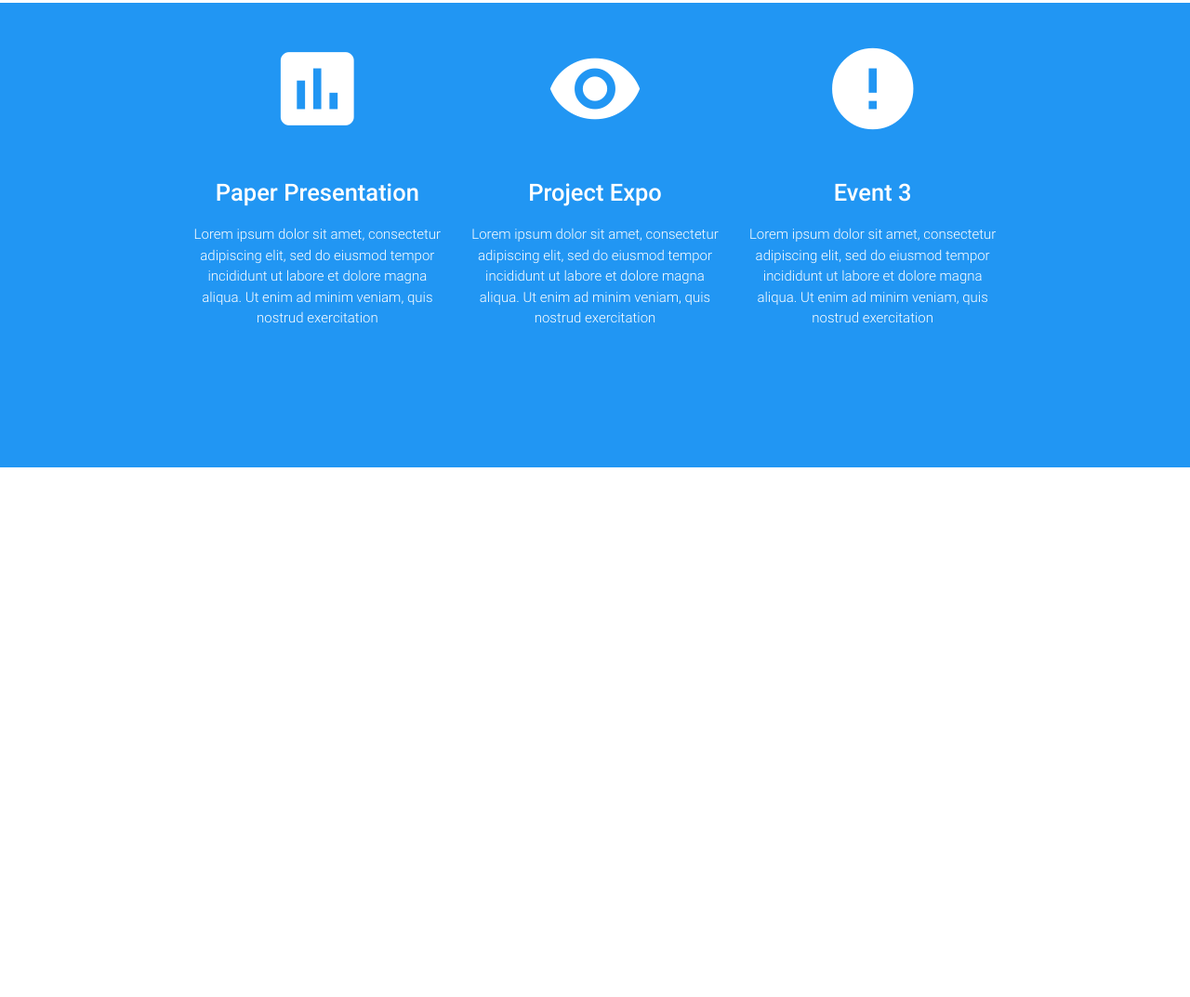
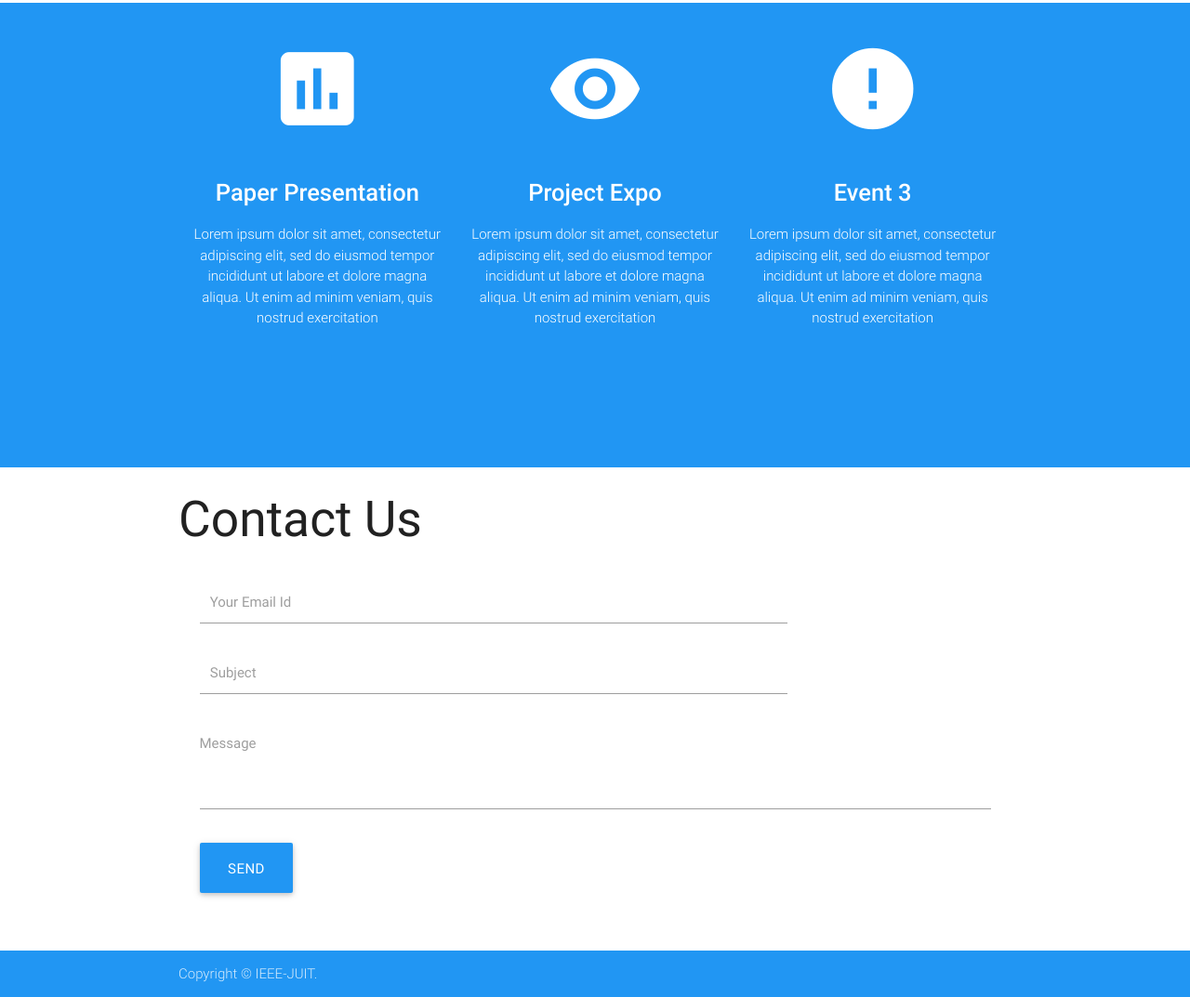
Before and after one commit to arpit9295/IEEE-R-D-Expo, a plain HTML site: page index.html in a window 1280 px wide. Shown: the part 1061-2134 px from the top of the page at 93% size. Before the commit the page ends 1564 px from the top, so only its background shows below. Drawn offline with nearby package versions, Linux system fonts and the light colour scheme; a script that the page names is missing.

Commit message:
Changed some files

```diff
--- a/index.html
+++ b/index.html
@@ -43,7 +43,7 @@
 
 
 </head>
-<body>
+<body  id="home">
 	<div class="navbar-fixed">
 	<nav class="blue">
 		<div class="nav-wrapper blue container">
@@ -53,12 +53,14 @@
 				<li><a href="#home">Home</a></li>
 				<li><a href="#intro">Introduction</a></li>
 				<li><a href="#events">Events</a></li>
+				<li><a href="#contact">Contact Us</a></li>
 				<li><a class="modal-trigger btn white blue-text waves-effect" href="#register">Register</a></li>
 			</ul>
 			<ul class="side-nav" id="mobile-demo">
 				<li><a href="#home">Home</a></li>
 				<li><a href="#intro">Introduction</a></li>
 				<li><a href="#events">Events</a></li>
+				<li><a href="#contact">Contact Us</a></li>
 				<li><a class="modal-trigger blue white-text" href="#register">Register</a></li>
 			</ul>
 		</div>
@@ -143,7 +145,7 @@
 		</div>
 		</div>
 
-	<div class="parallax-container" id="home">
+	<div class="parallax-container">
 		<div class="container" class="section no-pad-bot">
 			<h1 class="header center white-text"><br></br>IEEE R&D Expo</h1>
 			<div class="row center">
@@ -186,6 +188,42 @@
             </div>
 		</div>
 	</div>
+	<div class="parallax-container" id="contact">
+		<div class="container row">
+            <h2 class="header">Contact Us</h2>
+
+			<form class="col s12">
+				<div class="col s9">
+					<div class="input-field">
+						<input id="email2" type="email" class="validate">
+						<label for="email2">Your Email Id</label>
+					</div>
+				</div>
+				<div class="col s9">
+					<div class="input-field">
+						<input id="subject" type="text" class="validate">
+						<label for="subject">Subject</label>
+					</div>
+				</div>
+				<div class="input-field col s12">
+					<textarea id="content" class="materialize-textarea"></textarea>
+					<label for="content">Message</label>
+				</div>
+				<div class="input-field col s12">
+					<a class="btn-large blue white-text waves-effect waves-light">Send</a>
+				</div>
+			</form>
+
+		</div>
+	</div>
+	<footer class="page-footer blue" style="padding-top:0px;">
+          <div class="footer-copyright blue">
+            <div class="container">
+			Copyright &copy; IEEE-JUIT.
+            <a class="grey-text text-lighten-4 right" href="#!"></a>
+            </div>
+          </div>
+        </footer>
 	<!--JAVASCRIPT-->
 	<script type="text/javascript" src="https://code.jquery.com/jquery-2.1.1.min.js"></script>
 	<script type="text/javascript" src="js/materialize.min.js"></script>
@@ -197,14 +235,28 @@
 					scrollTop: $("#myDiv").offset().top
 				}, 2000);
 			});
+			setTimeout(function() {
 			*/
-		    setTimeout(function() {
 		    $('.modal-trigger').leanModal();
 			$(".button-collapse").sideNav();
 			$('.parallax').parallax();
 			$('input#input_text, textarea#textarea1').characterCounter();
 			$('select').not('.disabled').material_select();
 		});
+		$(function() {
+			$('a[href*="#"]:not([href="#"])').click(function() {
+				if (location.pathname.replace(/^\//,'') == this.pathname.replace(/^\//,'') && location.hostname == this.hostname) {
+					var target = $(this.hash);
+					target = target.length ? target : $('[name=' + this.hash.slice(1) +']');
+					if (target.length) {
+						$('html, body').animate({
+							scrollTop: target.offset().top
+						}, 200);
+						return false;
+					}
+				}
+			});
+		});
 	</script>
 
 </body>
```
